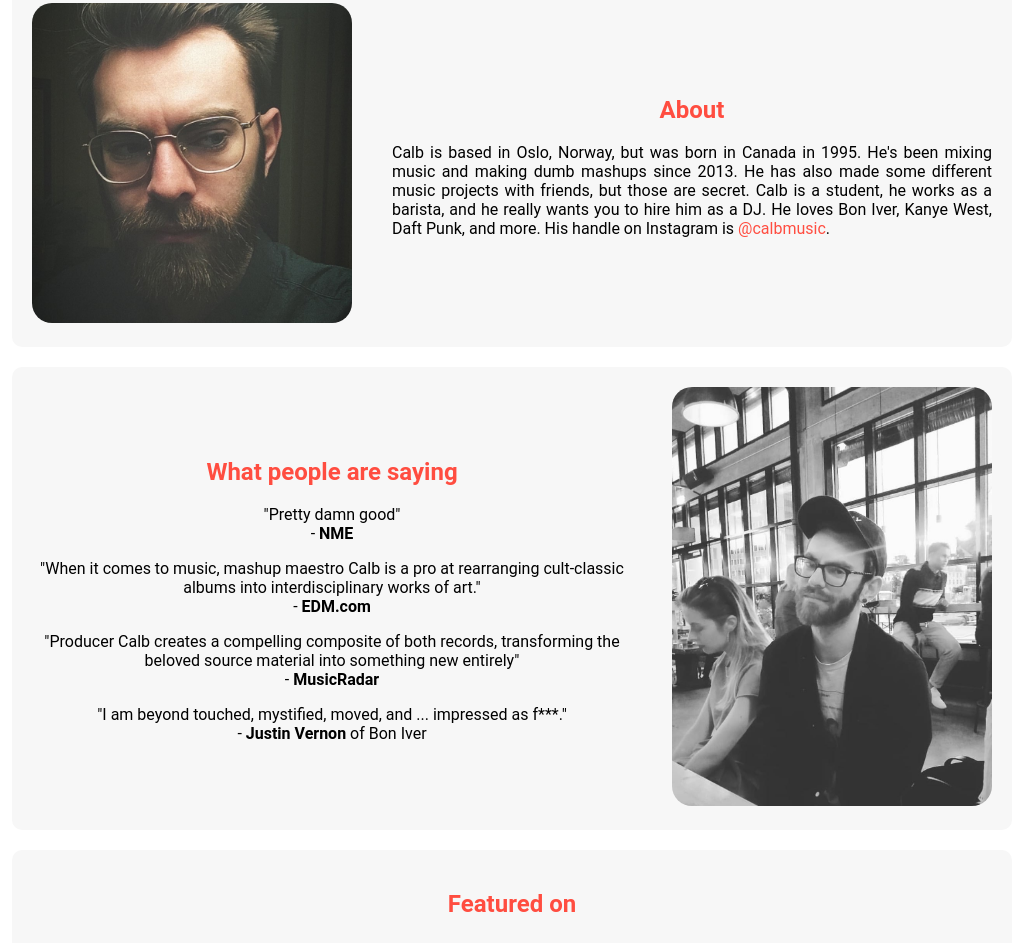
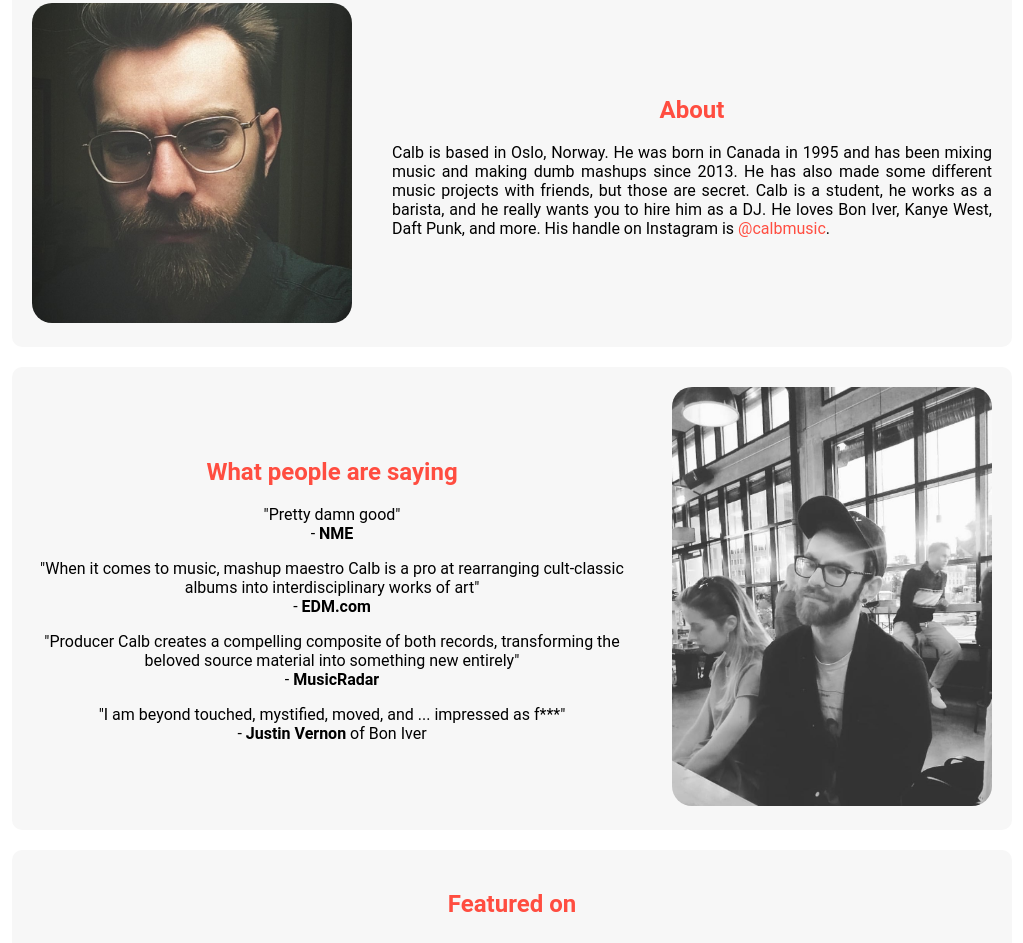
Before and after one commit to belacmu/Calb-Website, a plain HTML site: page about.html in a window 1280 px wide. Shown: the part 252-1195 px from the top of the page, without its empty margins (128-1151 px from the left). Drawn offline with nearby package versions, Linux system fonts and the light colour scheme.

Commit message:
Update about.html

```diff
--- a/about.html
+++ b/about.html
@@ -58,7 +58,7 @@
         </div>
         <div class="bigbox" id="abouttext">
           <h2>About</h2>
-          <p>Calb is based in Oslo, Norway, but was born in Canada in 1995. He's been mixing music and making dumb mashups since 2013.
+          <p>Calb is based in Oslo, Norway. He was born in Canada in 1995 and has been mixing music and making dumb mashups since 2013.
             He has also made some different music projects with friends, but those are secret.
             Calb is a student, he works as a barista, and he really wants you to hire him as a DJ. He loves Bon Iver, Kanye West, Daft Punk, and more.
             His handle on Instagram is <a href="https://www.instagram.com/calbmusic/">@calbmusic</a>.
@@ -76,7 +76,7 @@
             <br>- <b>NME</b>
           </p>
           <p>
-            "When it comes to music, mashup maestro Calb is a pro at rearranging cult-classic albums into interdisciplinary works of art."
+            "When it comes to music, mashup maestro Calb is a pro at rearranging cult-classic albums into interdisciplinary works of art"
             <br>- <b>EDM.com</b>
           </p>
           <p>
@@ -84,7 +84,7 @@
             <br>- <b>MusicRadar</b>
           </p>
           <p>
-            "I am beyond touched, mystified, moved, and ... impressed as f***."
+            "I am beyond touched, mystified, moved, and ... impressed as f***"
             <br>- <b>Justin Vernon</b> of Bon Iver
           </p>
         </div>
```
